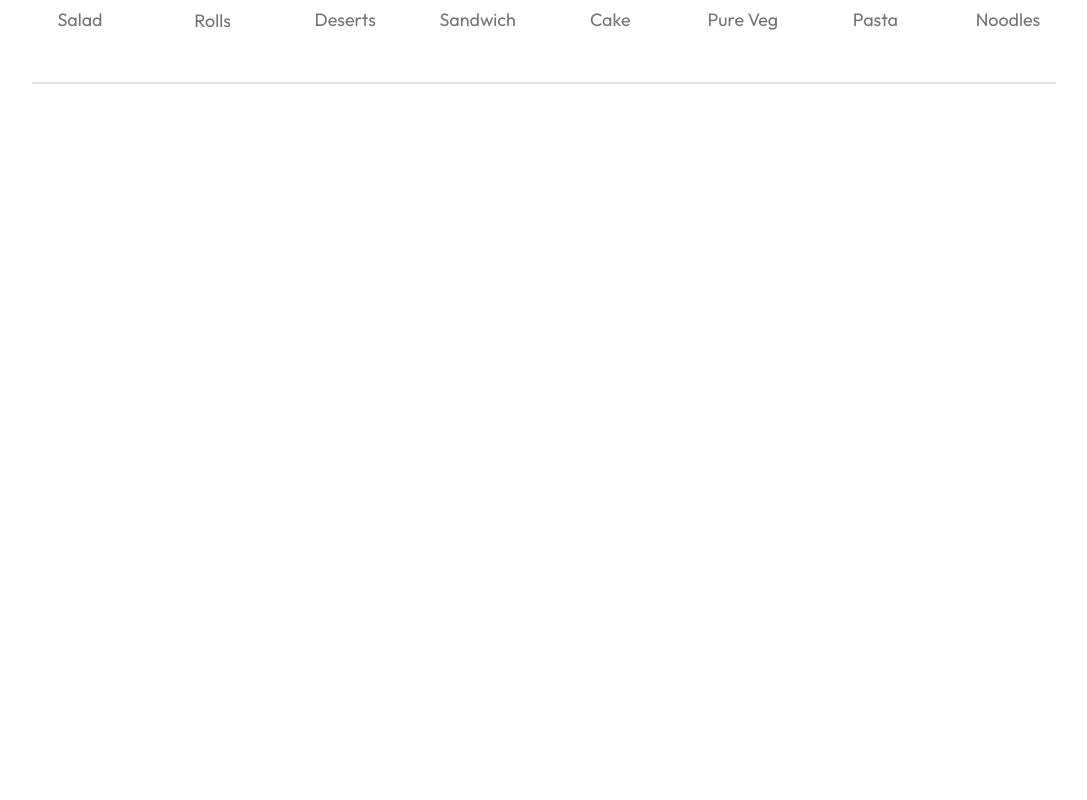
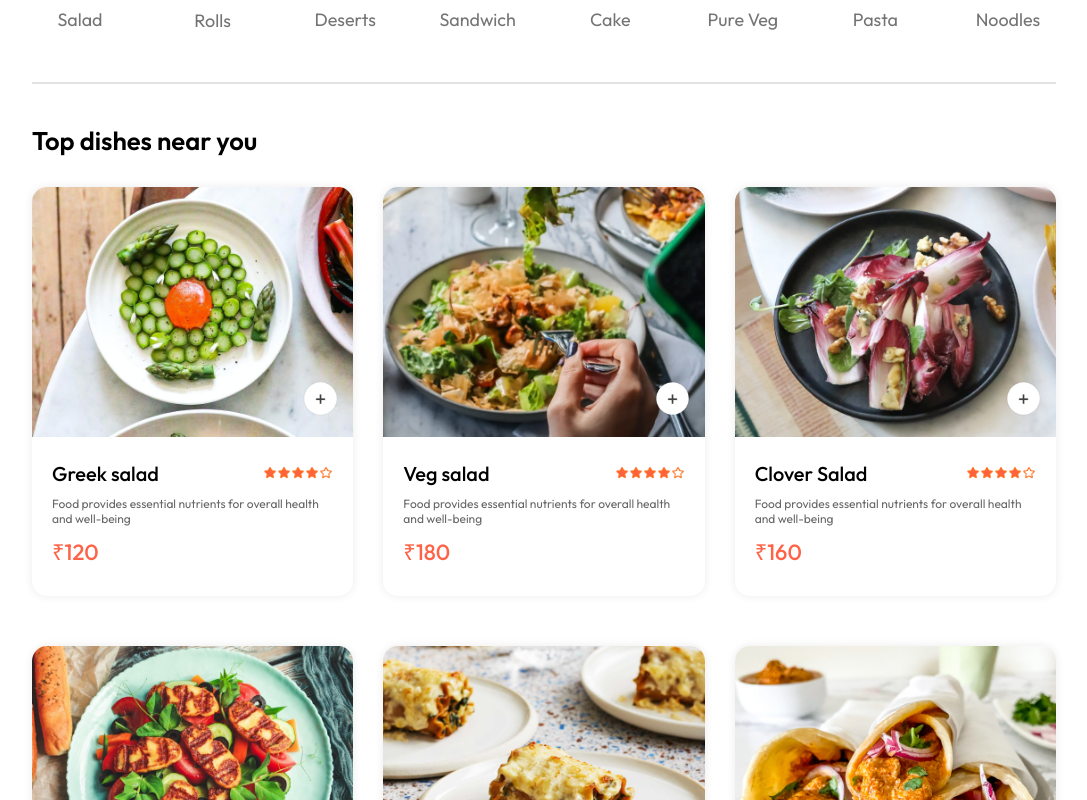
Before and after one commit to Sandeepgpa/Food_Delivery_Frontend, a React (Vite) app: page / in a window 1280 px wide. Shown: the part 820-1620 px from the top of the page, without its empty margins (96-1183 px from the left). Before the commit the page ends 914 px from the top, so only its background shows below. Built offline with nearby package versions, Linux system fonts and the light colour scheme.

Commit message:
New function added

```diff
--- a/src/Components/ExplourMenu/ExploreMenu.css
+++ b/src/Components/ExplourMenu/ExploreMenu.css
@@ -49,3 +49,8 @@
     background-color: #e2e2e2;
     border: none;
 }
+
+.explore-menu-list-item .active{
+    border: 4px solid tomato;
+    padding: 2px ;
+}
--- /dev/null
+++ b/src/Components/FoodDisplay/FoodDisplay.css
@@ -0,0 +1,16 @@
+.food-display{
+    margin-top: 30px;
+}
+
+.food-display h2{
+    font-size: max(2vw,24px);
+    font-weight: 600;
+}
+
+.food-display-list{
+    display: grid;
+    grid-template-columns: repeat(auto-fill,minmax(240px,1fr));
+    margin-top: 30px;
+    gap: 30px;
+    row-gap: 50px;
+}
--- /dev/null
+++ b/src/Components/FoodDisplay/FoodDisplay.jsx
@@ -0,0 +1,24 @@
+import React, { useContext } from 'react'
+import './FoodDisplay.css'
+import { StoreContext } from '../../context/StoreContext';
+import FoodItem from '../FoodItem/FoodItem';
+
+const FoodDisplay = ({category}) => {
+
+    const { food_list } = useContext(StoreContext);
+  return (
+    <div className='food-display' id='food-display'>
+        <h2>Top dishes near you</h2>
+        <div className="food-display-list">
+          {food_list.map((item,index)=>{
+            return <FoodItem key={index} id={item._id} name={item.name} description={item.description} price={item.price} image={item.image}/>
+
+          })}
+        </div>
+
+    </div>
+
+  )
+}
+
+export default FoodDisplay
--- /dev/null
+++ b/src/Components/FoodItem/FoodItem.css
@@ -0,0 +1,74 @@
+.food-item{
+    width: 100%;
+    margin: auto;
+    border-radius: 15px;
+    box-shadow: 0px 0px 10px #00000015;
+    transition: 0.3s;
+    animation: fadeIn 1.5i s;
+}
+
+.food-item-img{
+    width: 100%;
+    border-radius: 15px 15px 0px 0px;
+}
+
+.food-item-info{
+    padding: 20px;
+}
+
+.food-item-name-rating{
+    display: flex ;
+    justify-content: space-between;
+    align-items: center;
+    margin-bottom: 10px;
+}
+
+.food-item-name-rating p{
+    font-size: 20px;
+    font-weight: 500;
+}
+
+.food-item-name-rating img{
+    width: 70px;
+}
+
+.food-item-description{
+    color: #676767;
+    font-size: 12px;
+}
+
+.food-item-pr{
+    color: tomato;
+    font-size: 22px;
+    font-weight: 500;
+    margin: 10px 0px;
+}
+
+.food-item-img-container{
+    position: relative;
+}
+
+.food-item-img-container .add{
+    width: 35px;
+    position: absolute;
+    bottom: 25px;
+    right: 15px;
+    cursor: pointer;
+    border-radius: 50%;
+}
+
+.food-item-counter{
+    position: absolute;
+    bottom: 15px;
+    right: 15px;
+    display: flex;
+    align-items: center;
+    gap: 10px;
+    padding: 6px;
+    border-radius: 50px;
+    background-color: #fff;
+}
+
+.food-item-counter img{
+    width: 30px;
+}
--- /dev/null
+++ b/src/Components/FoodItem/FoodItem.jsx
@@ -0,0 +1,38 @@
+import React, { useContext, useState } from 'react'
+import './FoodItem.css'
+import { assets } from '../../assets/assets'
+import { StoreContext } from '../../context/StoreContext';
+
+const FoodItem = ({id,name,price,description,image }) => {
+
+    // const [itemCount, setItemCount] = useState(0);
+    const { cartItems,addToCart,removeFromCart } = useContext(StoreContext);
+
+  return (
+    <div className='food-item'>
+        <div className="food-item-img-container">
+            <img className='food-item-img' src={image} alt="" />
+            {!cartItems[id]
+            ? <img className='add' onClick={()=>addToCart(id)} src={assets.add_icon_white} alt="" />
+            : <div className="food-item-counter">
+                <img src={assets.remove_icon_red} onClick={removeFromCart(id)} alt="" />
+                <p>{cartItems[id]}</p>
+                <img src={assets.add_icon_green} onClick={addToCart(id)} alt="" />
+            </div>
+
+            }
+        </div>
+        <div className="food-item-info">
+            <div className="food-item-name-rating">
+                <p>{name}</p>
+                <img src={assets.rating_starts} alt="" />
+            </div>
+            <p className="food-item-description">{description}</p>
+            <p className="food-item-pr">₹{price}0</p>
+        </div>
+
+    </div>
+  )
+}
+
+export default FoodItem
--- a/src/Pages/Home/Home.jsx
+++ b/src/Pages/Home/Home.jsx
@@ -2,6 +2,7 @@
 import './Home.css'
 import Header from '../../Components/Header/Header'
 import ExploreMenu from '../../Components/ExplourMenu/ExploreMenu'
+import FoodDisplay from '../../Components/FoodDisplay/FoodDisplay'
 
 const Home = () => {
 
@@ -11,6 +12,7 @@
     <div>
         <Header/>
         <ExploreMenu category={category} setCategory={setCategory}/>
+        <FoodDisplay category={category}/>
     </div>
   )
 }
--- /dev/null
+++ b/src/context/StoreContext.jsx
@@ -0,0 +1,43 @@
+import { createContext, useEffect, useState } from "react";
+import { food_list } from "../assets/assets";
+
+export const StoreContext = createContext(null);
+
+const StoreContextProvider = (props) =>{
+
+    const [cartItems, setCartItems] = useState({});
+
+    const addToCart = (itemId) => {
+        if (!cartItems[itemId]) {
+            setCartItems((prev)=>({...prev,[itemId]:1}))
+        }
+        else{
+            setCartItems((prev)=>({...prev,[itemId]:prev[itemId]+1}))
+        }
+    }
+
+    const removeFromCart = (itemId) =>{
+        setCartItems((prev)=>({...prev,[itemId]:prev[itemId]-1}))
+    }
+
+    useEffect(()=>{
+        console.log(cartItems)
+    },[])
+
+    const contextValue = {
+        food_list,
+        cartItems,
+        setCartItems,
+        addToCart,
+        removeFromCart
+
+    }
+
+    return (
+        <StoreContext.Provider value={contextValue}>
+            {props.children}
+        </StoreContext.Provider>
+    )
+}
+
+export default StoreContextProvider;
--- a/src/main.jsx
+++ b/src/main.jsx
@@ -3,14 +3,14 @@
 import './index.css'
 import App from './App.jsx'
 import { BrowserRouter } from 'react-router-dom'
+import StoreContextProvider from './context/StoreContext.jsx'
 
 createRoot(document.getElementById('root')).render(
-  // <StrictMode>
-  //   <App />
-  // </StrictMode>,
 
   <BrowserRouter>
-  <App />
+    <StoreContextProvider>
+      <App />
+    </StoreContextProvider>
 
   </BrowserRouter>
 )
```
